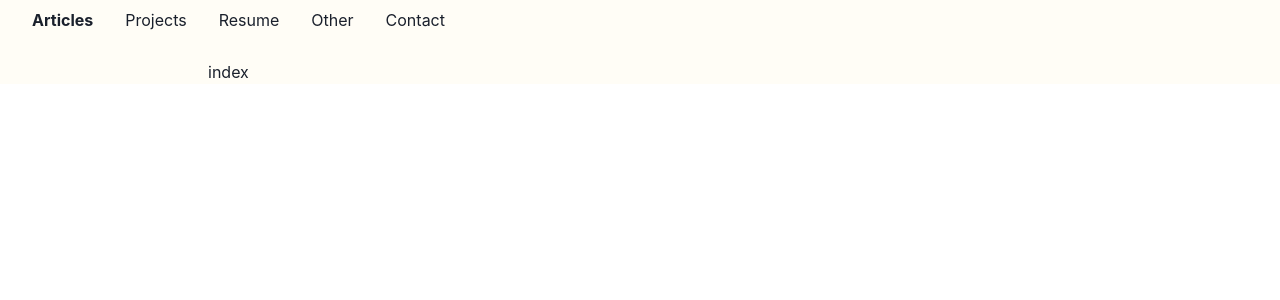
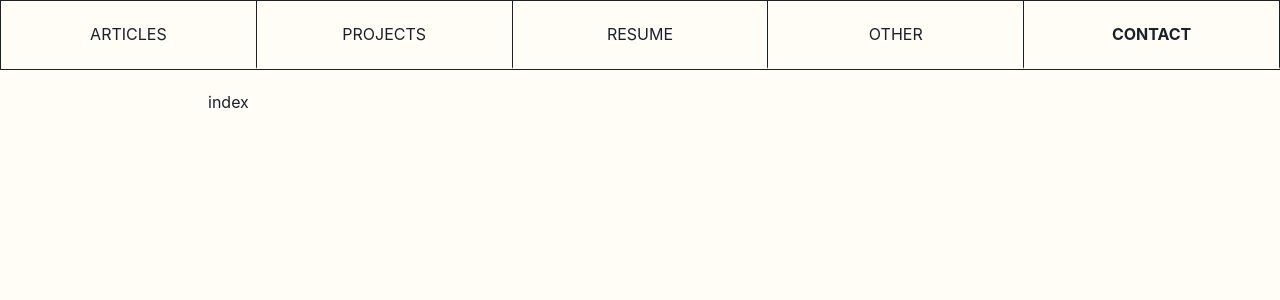
Before and after one commit to stich9208/nolog, a Next.js app: page /contact in a window 1280 px wide. Shown: the top 300 px of the page. Built offline with nearby package versions, Linux system fonts and the light colour scheme.

Commit message:
header 스타일 및 라우팅 수정
Signed-off-by: JaewookJung <>

```diff
--- a/next.config.js
+++ b/next.config.js
@@ -1,5 +1,8 @@
 /** @type {import('next').NextConfig} */
 const nextConfig = {
+  images: {
+    domains: ["s3.us-west-2.amazonaws.com"],
+  },
   reactStrictMode: true,
   swcMinify: true,
   experimental: {
--- a/src/components/atom/NImage.tsx
+++ b/src/components/atom/NImage.tsx
@@ -1,3 +1,4 @@
+import Image from "next/image";
 import React from "react";
 
 const NImage = ({ value }: any) => {
@@ -5,7 +6,7 @@ const NImage = ({ value }: any) => {
   const caption = value.caption ? value.caption[0]?.plain_text : "";
   return (
     <figure>
-      <img src={src} alt={caption} />
+      <Image src={src} alt={caption} />
       {caption && <figcaption>{caption}</figcaption>}
     </figure>
   );
--- a/src/components/common/Header.tsx
+++ b/src/components/common/Header.tsx
@@ -1,37 +1,82 @@
-import { Tab, TabList, TabPanels, Tabs } from "@chakra-ui/react";
+import { Tab, TabList, Tabs } from "@chakra-ui/react";
+import Link from "next/link";
 import { useRouter } from "next/router";
-import React, { MouseEvent } from "react";
+import React, { useEffect, useState } from "react";
 
-const PAGE_LIST = ["Articles", "Projects", "Resume", "Other", "Contact"];
+const PAGE_LIST = ["ARTICLES", "PROJECTS", "RESUME", "OTHER", "CONTACT"];
 
 const Header = () => {
   const router = useRouter();
 
-  const onClickMenu = (e: MouseEvent) => {
-    const { name }: any = e.currentTarget;
-    router.push(`/${name}`);
-  };
+  const [tabIndex, setTabIndex] = useState<number>();
+
+  // useEffect(() => {
+  //   if (tabIndex) router.push(`/${PAGE_LIST[tabIndex - 1].toLowerCase()}`);
+  // }, [tabIndex]);
+
+  useEffect(() => {
+    switch (router.pathname) {
+      case "/articles":
+        setTabIndex(1);
+        break;
+      case "/projects":
+        setTabIndex(2);
+        break;
+      case "/resume":
+        setTabIndex(3);
+        break;
+      case "/other":
+        setTabIndex(4);
+        break;
+      case "/contact":
+        setTabIndex(5);
+        break;
+      default:
+        setTabIndex(1);
+        break;
+    }
+  }, [router.pathname]);
 
   return (
     <Tabs
+      index={tabIndex && tabIndex - 1}
+      display="flex"
+      align="center"
       position="sticky"
       top="0"
       mb="5"
-      w="full"
-      border="none"
+      maxW="full"
+      minH="70px"
+      borderY="1px"
+      borderLeft="1px"
+      borderColor="212A3E"
       zIndex={2}
       bg="#FFFDF6"
+      onChange={(index) => setTabIndex(index + 1)}
     >
-      <TabList border="none">
+      <TabList
+        display="flex"
+        justifyContent="space-between"
+        alignItems="center"
+        border="none"
+        w="full"
+      >
         {PAGE_LIST.map((page) => (
-          <Tab
+          <Link
+            href={page.toLocaleLowerCase()}
             key={page}
-            name={page.toLowerCase()}
-            _selected={{ fontWeight: "bold" }}
-            onClick={onClickMenu}
+            style={{ width: "100%", height: "100%" }}
           >
-            {page}
-          </Tab>
+            <Tab
+              name={page.toLowerCase()}
+              _selected={{ fontWeight: "bold" }}
+              borderRight="1px"
+              w="full"
+              h="full"
+            >
+              {page}
+            </Tab>
+          </Link>
         ))}
       </TabList>
     </Tabs>
--- a/src/components/common/Layout.tsx
+++ b/src/components/common/Layout.tsx
@@ -9,7 +9,7 @@ type LayoutPropsType = {
 
 const Layout = ({ children }: LayoutPropsType) => {
   return (
-    <Container maxW="full" bg="#FFFDF6" mb="20px">
+    <Container maxW="full" minH="100vh" bg="#FFFDF6" pb="20px" px="none">
       <Header />
       <Container maxW="4xl">{children}</Container>
     </Container>
```
Also changed, not shown: 1 other file (tests, documents, lock files or other folders).
